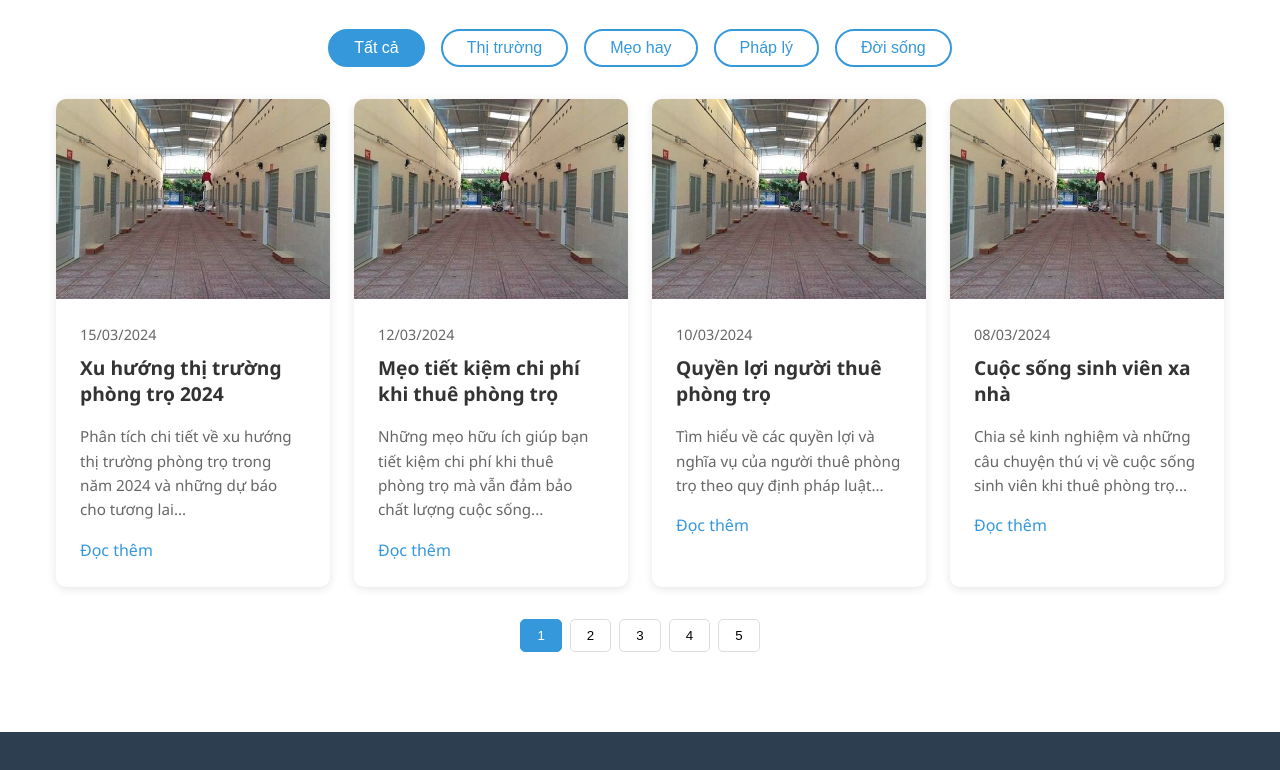
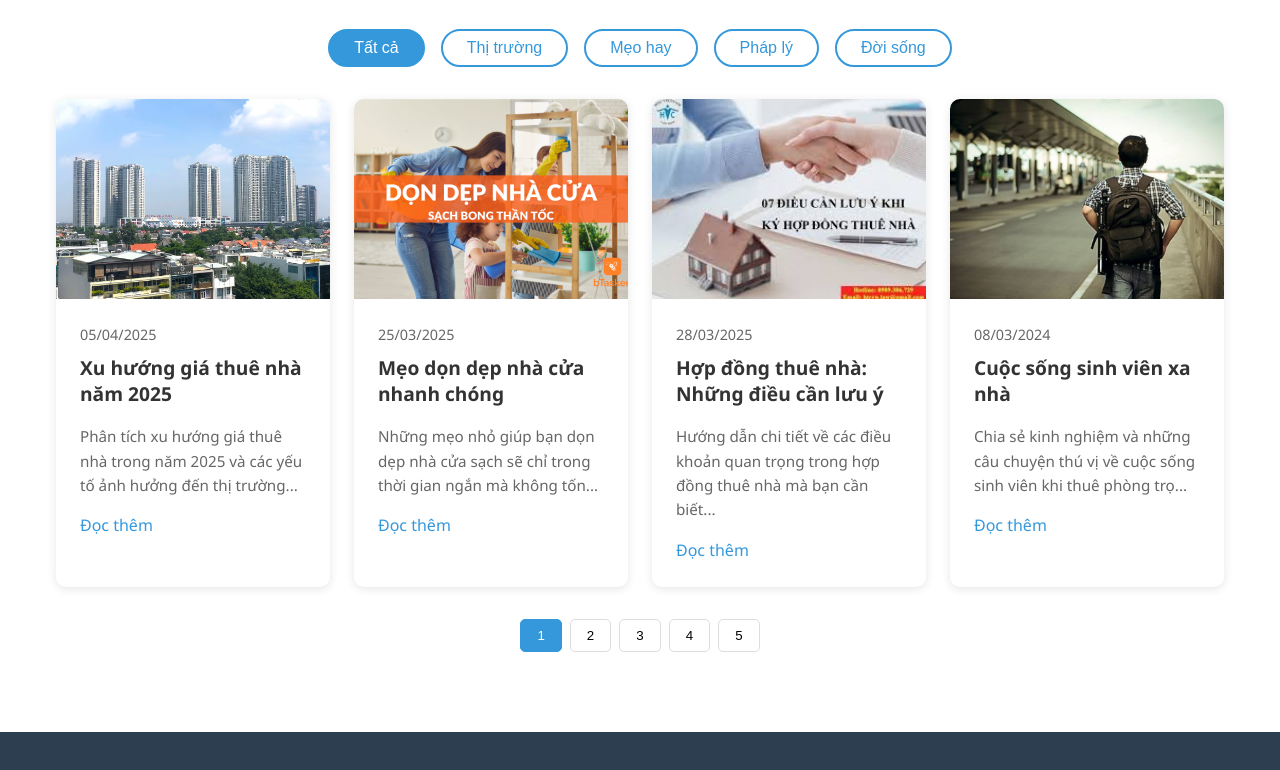
Before and after one commit to huydien23/nhatroketnoi, a plain HTML site: page pages/tintuc.html in a window 1280 px wide. Shown: the part 322-1092 px from the top of the page. Drawn offline with Linux system fonts and the light colour scheme.

Commit message:
update-tintuc-all

```diff
--- a/pages/tintuc.html
+++ b/pages/tintuc.html
@@ -101,42 +101,54 @@
 
         <div class="news-grid">
             <article class="news-card">
-                <img src="../assets/image/xuhuong.jpg" alt="Tin tức 1">
+                <img src="../../assets/image/news/thitruong/thitruong1.webp" alt="Thị trường 1">
                 <div class="news-content">
-                    <span class="news-date">15/03/2024</span>
-                    <h3>Xu hướng thị trường phòng trọ 2024</h3>
-                    <p>Phân tích chi tiết về xu hướng thị trường phòng trọ trong năm 2024 và những dự báo cho tương lai...</p>
-                    <a href="#" class="read-more">Đọc thêm</a>
+                    <span class="news-date">05/04/2025</span>
+                    <h3>Xu hướng giá thuê nhà năm 2025</h3>
+                    <p>
+                        Phân tích xu hướng giá thuê nhà trong năm 2025 và các yếu tố ảnh
+                        hưởng đến thị trường...
+                    </p>
+                    <a href="./tintuc/tintuc-thitruong.html" class="read-more">Đọc thêm</a>
                 </div>
             </article>
 
             <article class="news-card">
-                <img src="../assets/image/xuhuong.jpg" alt="Tin tức 2">
+                <img src="../../assets/image/news/meohay/meohay2.png" alt="Mẹo hay 2">
                 <div class="news-content">
-                    <span class="news-date">12/03/2024</span>
-                    <h3>Mẹo tiết kiệm chi phí khi thuê phòng trọ</h3>
-                    <p>Những mẹo hữu ích giúp bạn tiết kiệm chi phí khi thuê phòng trọ mà vẫn đảm bảo chất lượng cuộc sống...</p>
-                    <a href="#" class="read-more">Đọc thêm</a>
+                    <span class="news-date">25/03/2025</span>
+                    <h3>Mẹo dọn dẹp nhà cửa nhanh chóng</h3>
+                    <p>
+                        Những mẹo nhỏ giúp bạn dọn dẹp nhà cửa sạch sẽ chỉ trong thời gian
+                        ngắn mà không tốn...
+                    </p>
+                    <a href="./tintuc/tintuc-meohay.html" class="read-more">Đọc thêm</a>
                 </div>
             </article>
 
             <article class="news-card">
-                <img src="../assets/image/xuhuong.jpg" alt="Tin tức 3">
+                <img src="../../assets/image/news/phaply/phaply2.jpg" alt="Pháp lý 2">
                 <div class="news-content">
-                    <span class="news-date">10/03/2024</span>
-                    <h3>Quyền lợi người thuê phòng trọ</h3>
-                    <p>Tìm hiểu về các quyền lợi và nghĩa vụ của người thuê phòng trọ theo quy định pháp luật...</p>
-                    <a href="#" class="read-more">Đọc thêm</a>
+                    <span class="news-date">28/03/2025</span>
+                    <h3>Hợp đồng thuê nhà: Những điều cần lưu ý</h3>
+                    <p>
+                        Hướng dẫn chi tiết về các điều khoản quan trọng trong hợp đồng
+                        thuê nhà mà bạn cần biết...
+                    </p>
+                    <a href="./tintuc/tintuc-phaply.html" class="read-more">Đọc thêm</a>
                 </div>
             </article>
 
             <article class="news-card">
-                <img src="../assets/image/xuhuong.jpg" alt="Tin tức 4">
+                <img src="../../assets/image/news/doisong/doisong4.jpeg" alt="Đời sống 4">
                 <div class="news-content">
                     <span class="news-date">08/03/2024</span>
                     <h3>Cuộc sống sinh viên xa nhà</h3>
-                    <p>Chia sẻ kinh nghiệm và những câu chuyện thú vị về cuộc sống sinh viên khi thuê phòng trọ...</p>
-                    <a href="#" class="read-more">Đọc thêm</a>
+                    <p>
+                        Chia sẻ kinh nghiệm và những câu chuyện thú vị về cuộc sống sinh
+                        viên khi thuê phòng trọ...
+                    </p>
+                    <a href="./tintuc/tintuc-doisong.html" class="read-more">Đọc thêm</a>
                 </div>
             </article>
         </div>
```
